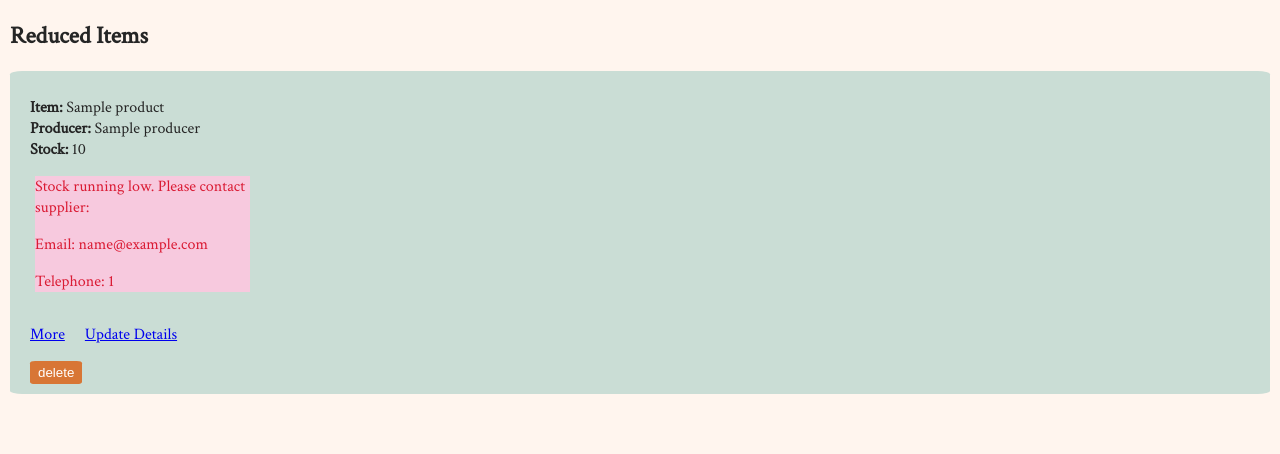
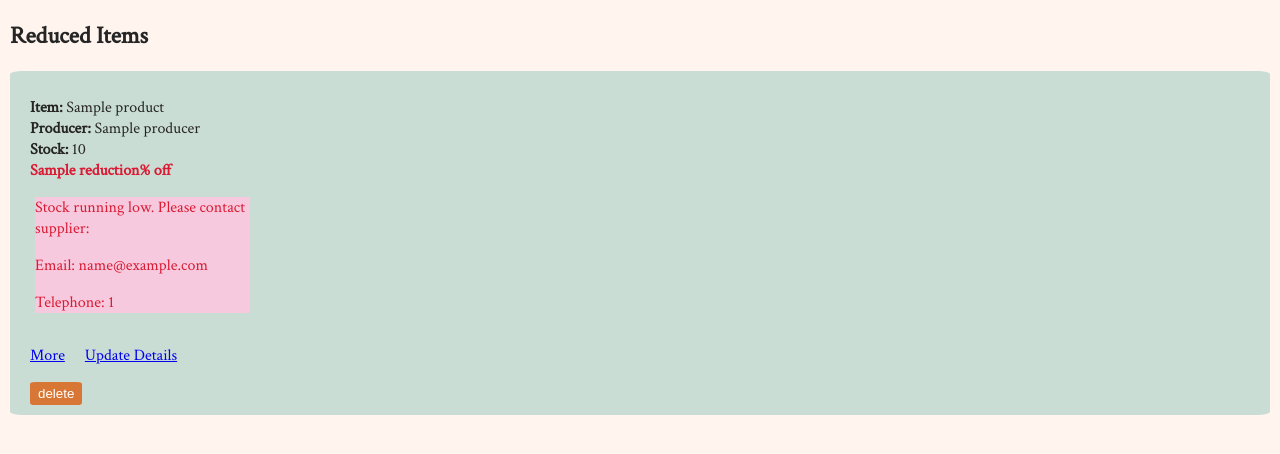
Before and after one commit to duncancryan/wine_shop_project, a Flask app: page /products/reduced/ in a window 1280 px wide. Shown: the part 84-538 px from the top of the page. Run offline with Flask 2, Linux system fonts and the light colour scheme; a database or web service that is not in the repository returns one stand-in record (values such as "Sample title"); some libraries are stand-ins or nearby versions.

Commit message:
seems to be working! will set dad loose again and see if he can break anything

```diff
--- a/templates/products/reduced.html
+++ b/templates/products/reduced.html
@@ -6,7 +6,7 @@
 {% for product in reduced_products %}
 <div class="product-wrapper">
     <p>
-        <b>Item:</b> {{product.name}} <br><b>Producer:</b> {{product.producer.name}} <br><b>Stock:</b> {{product.stock}}
+        <b>Item:</b> {{product.name}} <br><b>Producer:</b> {{product.producer.name}} <br><b>Stock:</b> {{product.stock}} <br><b class="reduced-price">{{product.reduction}}% off</b>
     </p>
     {% if product.stock == 0 %}
     <aside class="warning">
```
